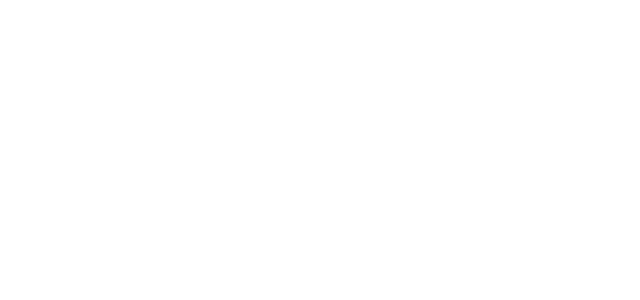
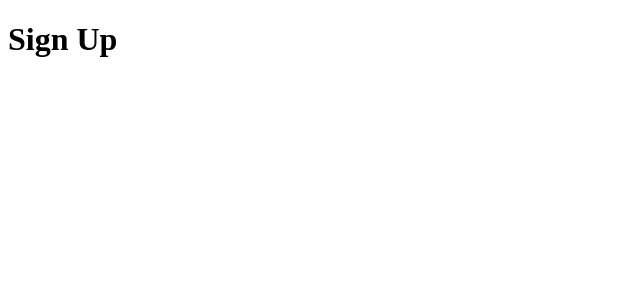
Before and after one commit to hzokbe/eigakan, a React (Vite) app in the folder client/: page /sign-up in a window 1280 px wide. Before the commit this address had no page. Shown: the top 300 px of the page, without its empty margins (0-640 px from the left). Built offline with nearby package versions, Linux system fonts and the light colour scheme.

Commit message:
feat(client): add /sign-up route and sign up page

```diff
--- a/client/src/main.tsx
+++ b/client/src/main.tsx
@@ -3,12 +3,15 @@ import { createRoot } from "react-dom/client";
 import { StrictMode } from "react";
 import App from "./App.tsx";
 import { BrowserRouter, Route, Routes } from "react-router";
+import SignUpPage from "./sign-up/SignUpPage.tsx";
 
 createRoot(document.getElementById("root")!).render(
   <StrictMode>
     <BrowserRouter>
       <Routes>
         <Route path="/" element={<App />} />
+
+        <Route path="/sign-up" element={<SignUpPage />} />
       </Routes>
     </BrowserRouter>
   </StrictMode>
--- /dev/null
+++ b/client/src/sign-up/SignUpPage.tsx
@@ -0,0 +1,7 @@
+function SignUpPage() {
+  return (
+    <h1>Sign Up</h1>
+  );
+}
+
+export default SignUpPage;
```
